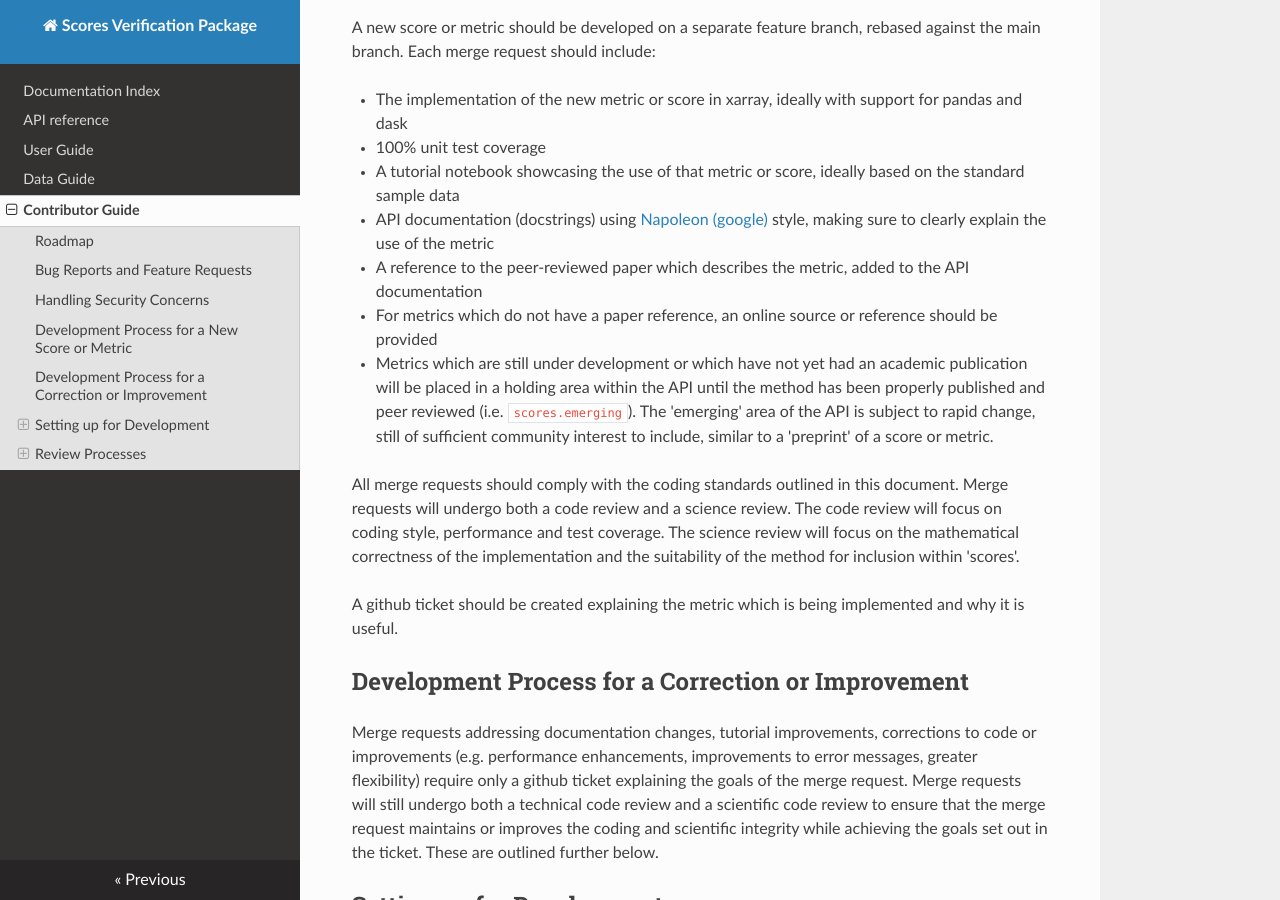
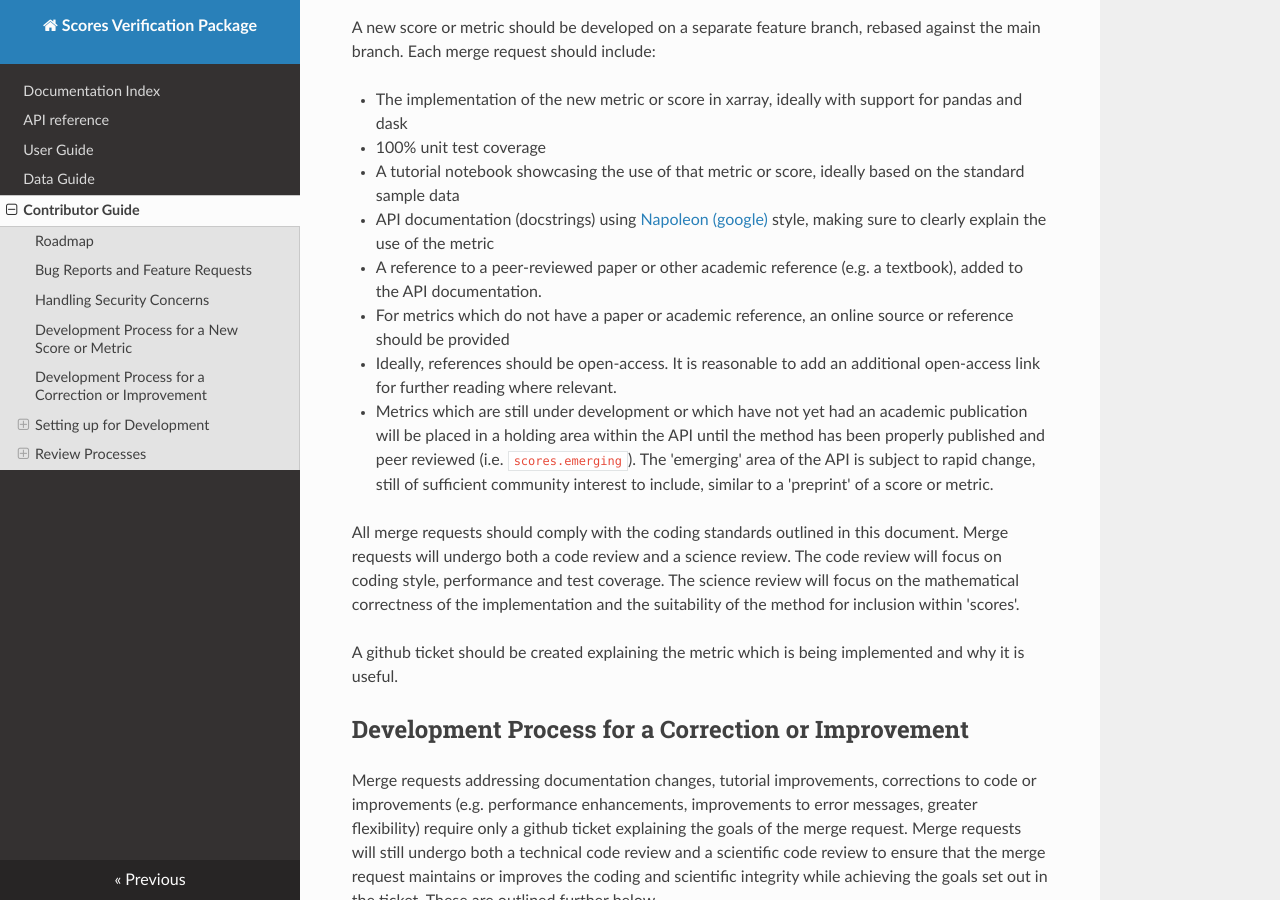
Before and after one commit to nci/scores, an MkDocs documentation site: the page built from docs/contributing.md, in a window 1280 px wide and 900 px high, scrolled down 824 px. Built offline with MkDocs 1.6.1, drawn with Linux system fonts in a browser that asks for light colours; nearby versions of some CDN libraries.

Commit message:
Updates to wording following discussion

```diff
--- a/docs/contributing.md
+++ b/docs/contributing.md
@@ -28,8 +28,9 @@ A new score or metric should be developed on a separate feature branch, rebased
  - 100% unit test coverage
  - A tutorial notebook showcasing the use of that metric or score, ideally based on the standard sample data
  - API documentation (docstrings) using [Napoleon (google)](https://sphinxcontrib-napoleon.readthedocs.io/en/latest/example_google.html) style, making sure to clearly explain the use of the metric
- - A reference to the peer-reviewed paper which describes the metric, added to the API documentation
- - For metrics which do not have a paper reference, an online source or reference should be provided
+ - A reference to a peer-reviewed paper or other academic reference (e.g. a textbook), added to the API documentation.
+ - For metrics which do not have a paper or academic reference, an online source or reference should be provided
+ - Ideally, references should be open-access. It is reasonable to add an additional open-access link for further reading where relevant.
  - Metrics which are still under development or which have not yet had an academic publication will be placed in a holding area within the API until the method has been properly published and peer reviewed (i.e. `scores.emerging`). The 'emerging' area of the API is subject to rapid change, still of sufficient community interest to include, similar to a 'preprint' of a score or metric.
 
 All merge requests should comply with the coding standards outlined in this document. Merge requests will undergo both a code review and a science review. The code review will focus on coding style, performance and test coverage. The science review will focus on the mathematical correctness of the implementation and the suitability of the method for inclusion within 'scores'.
```
